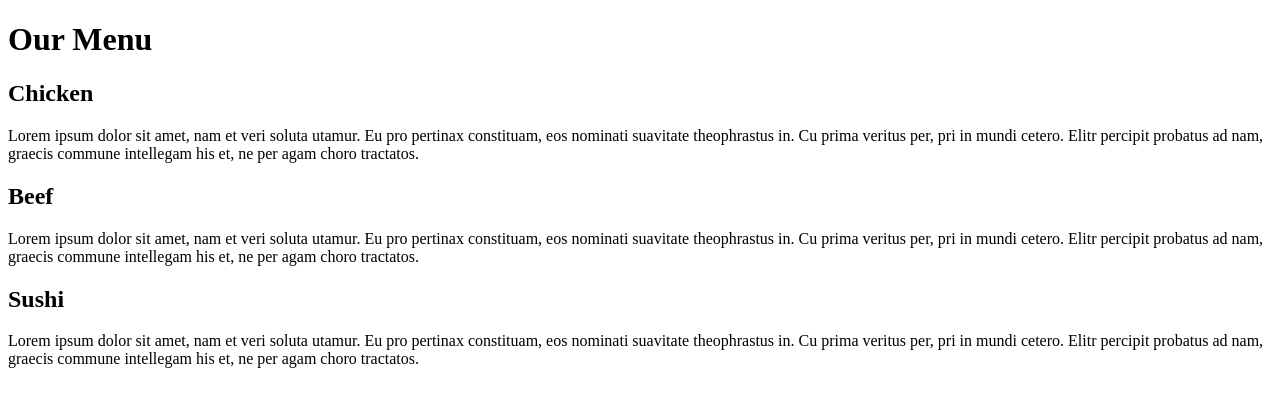
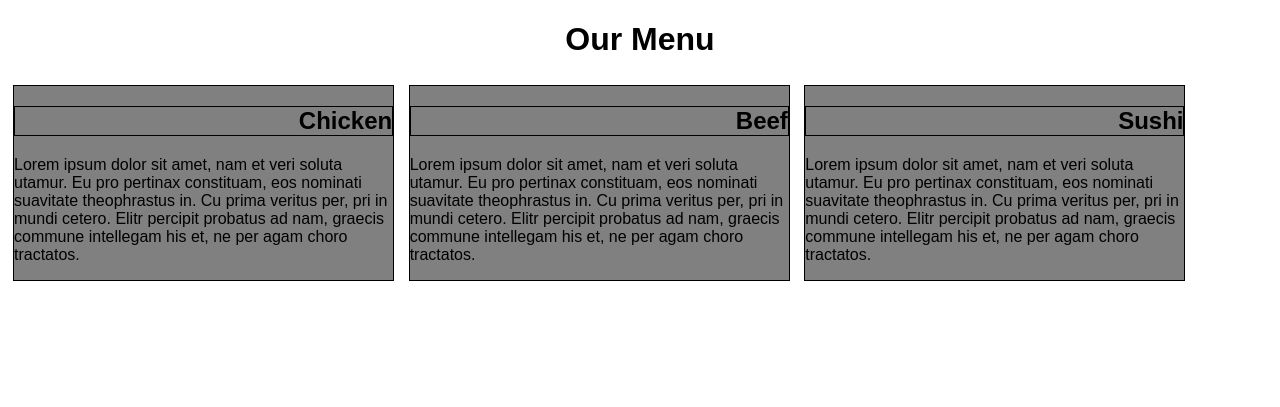
Before and after one commit to emmvalenti/emmvalenti.github.io, a Jekyll site: the page mod2/index.html, which Jekyll copies as it is, in a window 1280 px wide. Shown: the top 407 px of the page. Built offline with Jekyll 4.4.1, drawn with Linux system fonts in a browser that asks for light colours.

Commit message:
reverting change

```diff
--- a/mod2/index.html
+++ b/mod2/index.html
@@ -3,7 +3,7 @@
 	<head>
 	<meta charset="utf-8">
 	<title>Module 2 Assignment</title>
-	<link rel="stylesheet" type="text/css" href="../css/mod2.css">
+	<link rel="stylesheet" type="text/css" href="css/mod2.css">
 	</head>
 <body>
 	<h1>Our Menu</h1>
```
